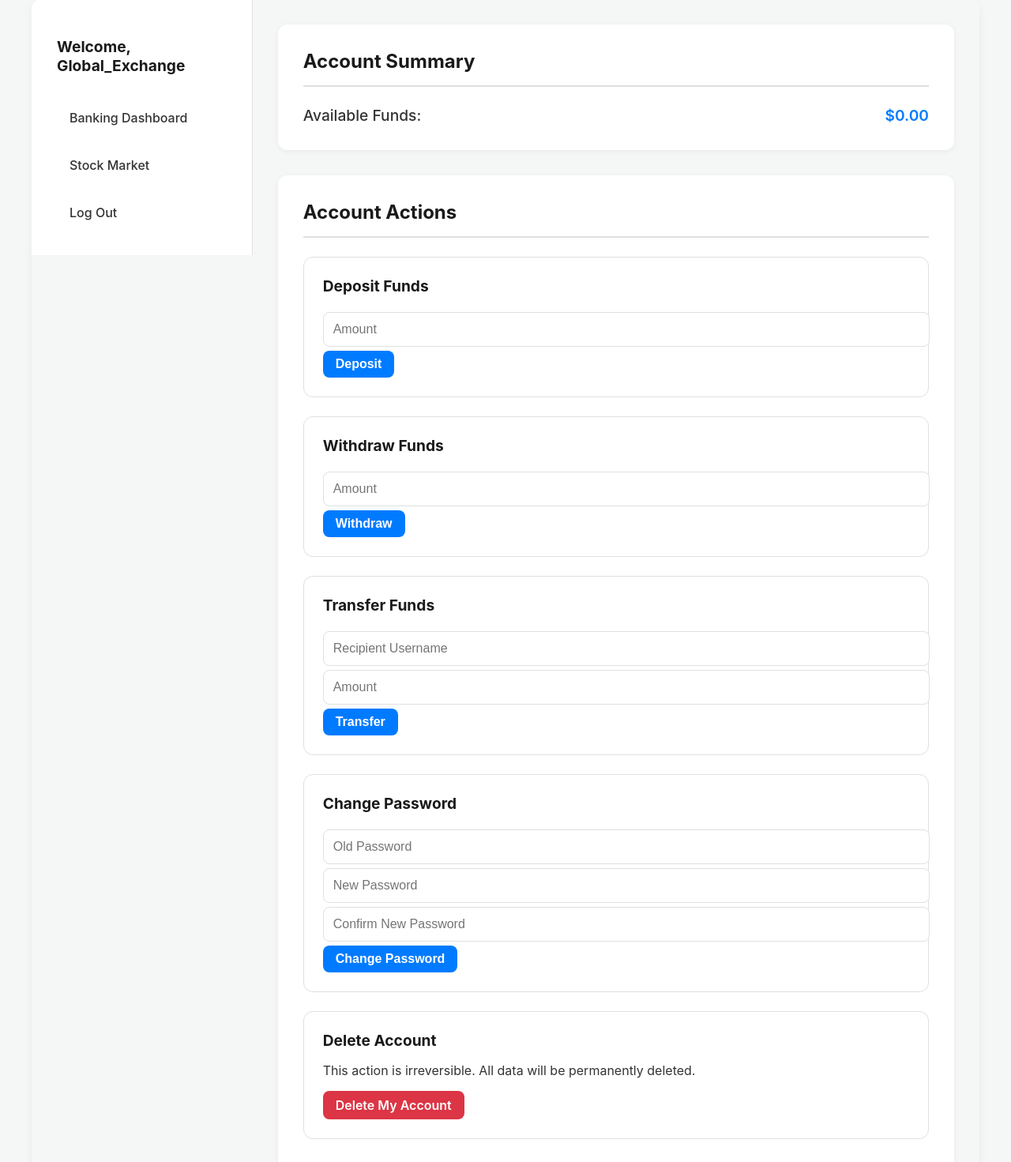
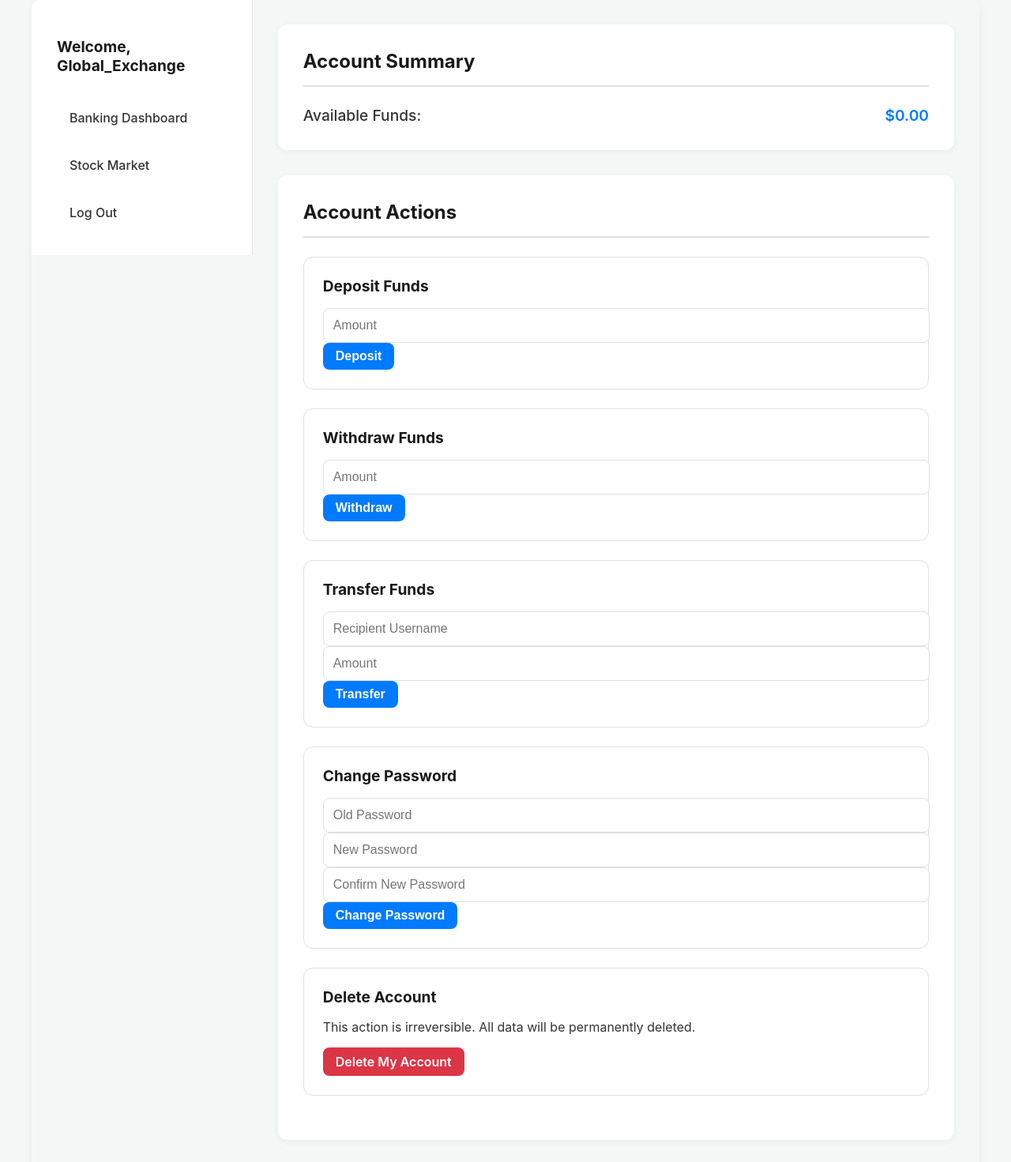
Before and after one commit to ghostface-security/Stock-Trading-Simulator, a Flask app: page /banking_dashboard in a window 1280 px wide. Shown: the part 94-1565 px from the top of the page at 79% size. Run offline with Flask 3, Linux system fonts and the light colour scheme; a user stored in the database is signed in.

Commit message:
Update banking_dashboard.html

```diff
--- a/templates/banking_dashboard.html
+++ b/templates/banking_dashboard.html
@@ -3,12 +3,6 @@
 {% block title %}Banking Dashboard{% endblock %}
 
 {% block content %}
-<style>
-    .form-section form input,
-    .form-section form button {
-        margin-top: 5px; /* Adds 5px of space above each element */
-    }
-</style>
 
 <div class="dashboard-container">
     <aside class="sidebar">
```
